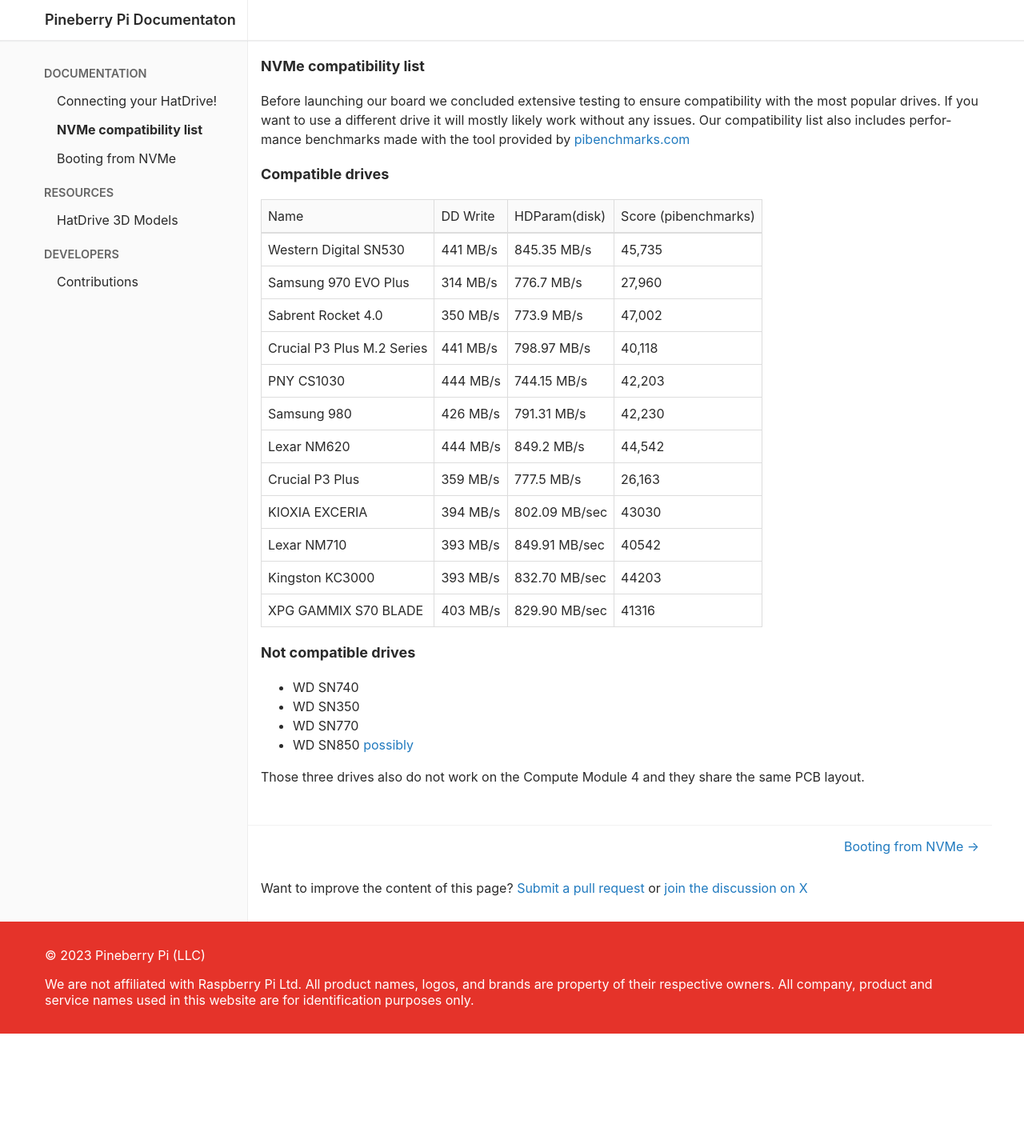
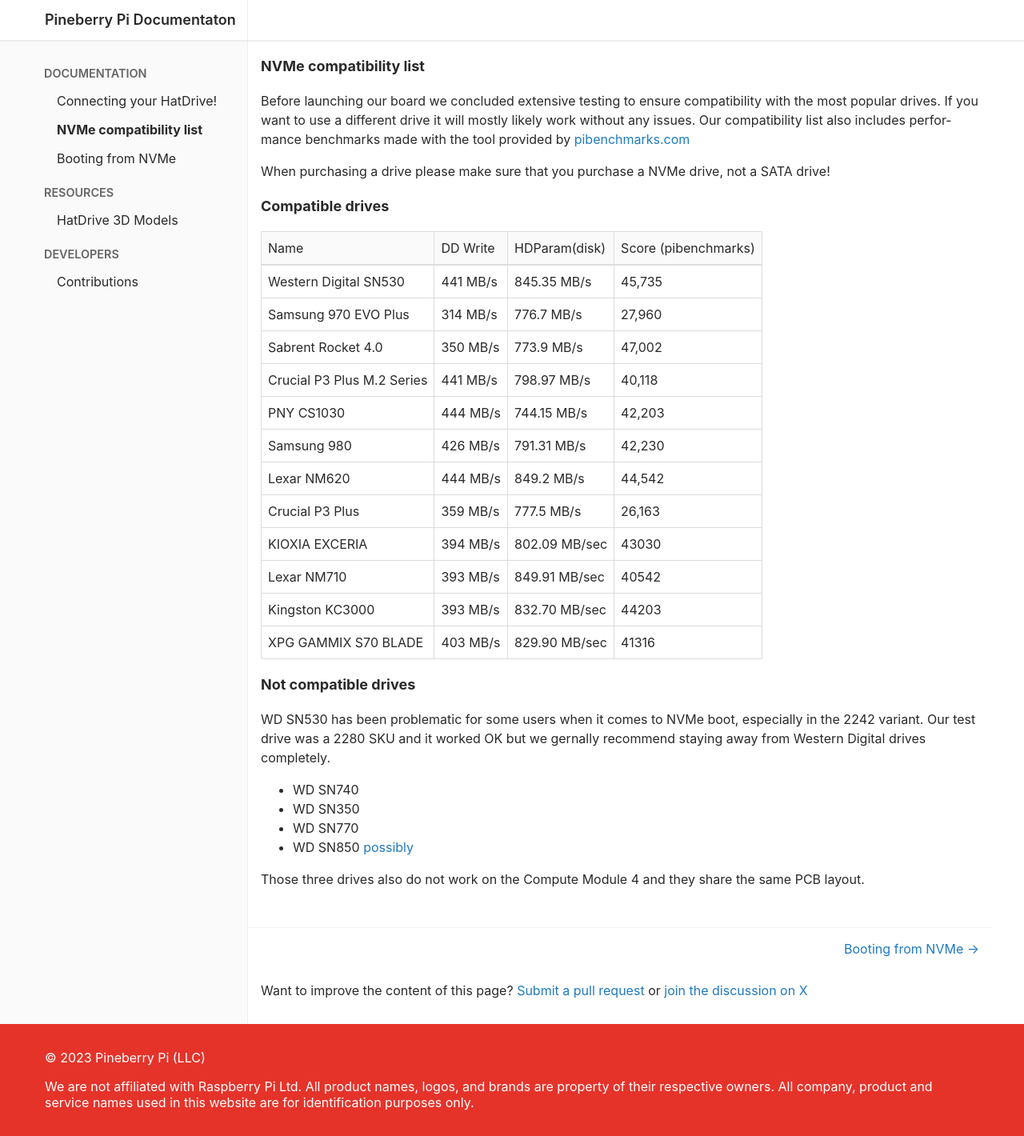
Before and after one commit to Pineboards/pineboards-docs.github.io, a Jekyll site: the page built from nvme-compatibility-list.md, in a window 1280 px wide. Shown: the whole page at 80% size. Built offline with Jekyll 4.4.1, drawn with Linux system fonts in a browser that asks for light colours; our own code applies the rules of GitHub Pages for plain Markdown files; before the commit the page ends 1292 px from its top, so only the background shows below that.

Commit message:
Update nvme-compatibility-list.md

```diff
--- a/nvme-compatibility-list.md
+++ b/nvme-compatibility-list.md
@@ -1,6 +1,8 @@
 ### NVMe compatibility list
 
 Before launching our board we concluded extensive testing to ensure compatibility with the most popular drives. If you want to use a different drive it will mostly likely work without any issues. Our compatibility list also includes performance benchmarks made with the tool provided by [pibenchmarks.com](https://pibenchmarks.com)
+
+When purchasing a drive please make sure that you purchase a NVMe drive, not a SATA drive!
 
 ### Compatible drives
 
@@ -22,6 +24,8 @@ Before launching our board we concluded extensive testing to ensure compatibilit
 
 ### Not compatible drives
 
+WD SN530 has been problematic for some users when it comes to NVMe boot, especially in the 2242 variant. Our test drive was a 2280 SKU and it worked OK but we gernally recommend staying away from Western Digital drives completely.
+
 - WD SN740
 - WD SN350
 - WD SN770
```
